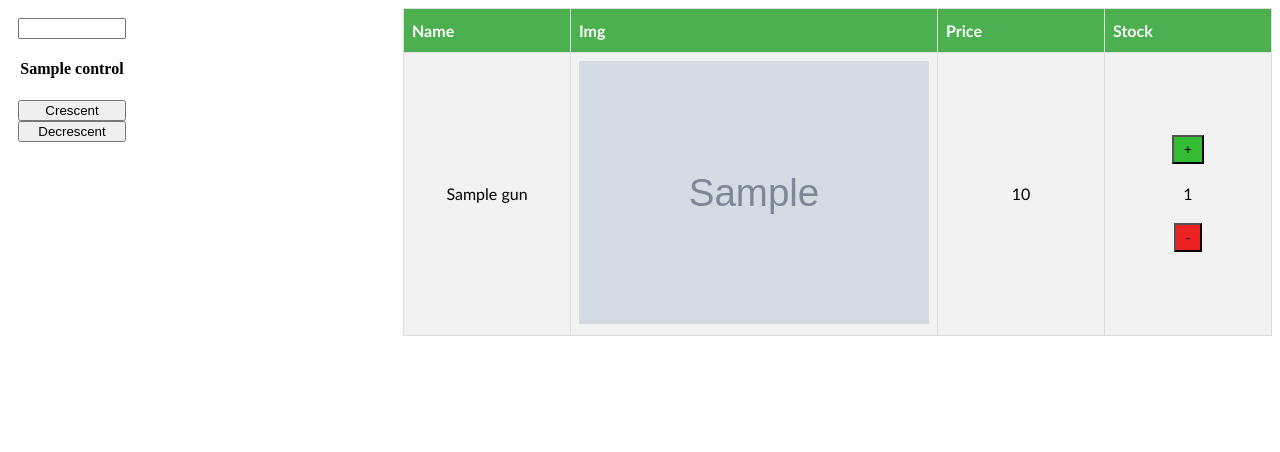
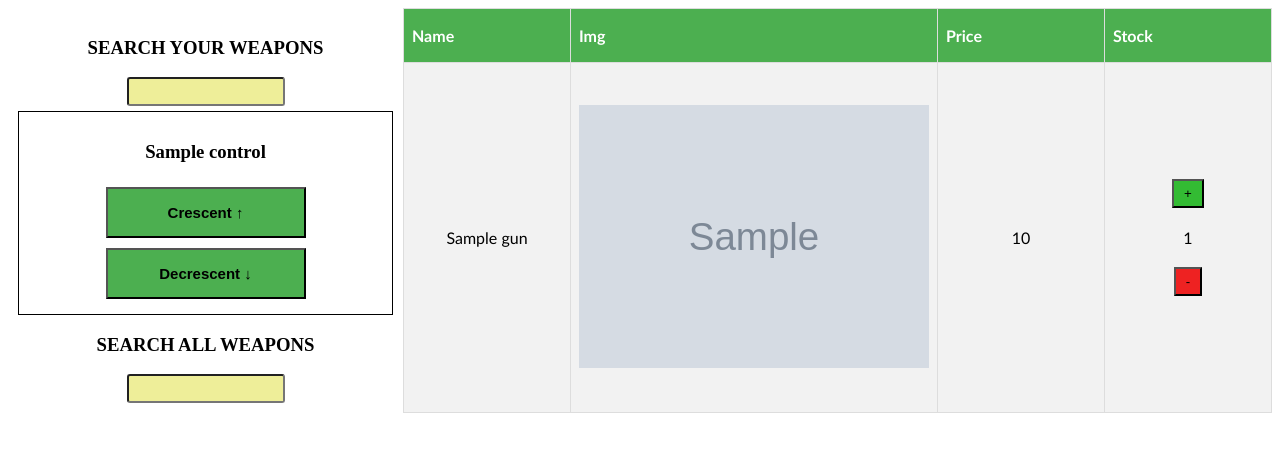
Before and after one commit to tavaresfajardo/pro20, a Django app: template edc_tp2/templates/search.html in a window 1280 px wide. Shown: the top 452 px of the page. Run offline with Django 3.2, Linux system fonts and the light colour scheme; the template is opened without the code that fills it: most values are stand-ins (such as "Sample title", 1, 10 or a date in 2020); grey boxes marked "Sample" are stand-in pictures.

Commit message:
css changes

```diff
--- a/edc_tp2/templates/index.html
+++ b/edc_tp2/templates/index.html
@@ -142,8 +142,7 @@ label {
 						<li><a href="#" data-nav-section="services">Services</a></li>
 						<li><a href="#" data-nav-section="portfolio">Top Guns</a></li>
 						<li><a href="#" data-nav-section="about">Gun Stock</a></li>
-						<button id="bomdia" onclick="myFunction()">Click me</button>
-						<input type="text" id="demo">
+						<button id="bomdia" onclick="myFunction()">Search</button>
 					</ul>
 				</div>
 			</div>
@@ -382,7 +381,6 @@ label {
 
 <script>
 		function myFunction() {
-		  var a = document.getElementById("demo").value
 		  window.location.replace("/search");
 		  console.log(a)
 		  document.getElementById("bomdia").innerHTML = a
--- a/edc_tp2/templates/search.html
+++ b/edc_tp2/templates/search.html
@@ -11,18 +11,22 @@ table, td, th {
 
 <div class="search">
     <div class="search__options">
-        <input style="width:100px" id="filterinput" type="text">
-        {% for control in controls %}
-            <div>
-                <h4>{{control.label}}</h4>
-                <div>
+        <div>
+            <h3>SEARCH YOUR WEAPONS</h3>
+            <input style="width:150px" id="filterinput" class="input" type="text">
+            {% for control in controls %}
+                <div class="search__control">
+                    <h3>{{control.label}}</h3>
+                    <div>
+                        <button onclick="executeQuery({{control.setting}},0)"> Crescent &uarr;</button>
+                        <button onclick="executeQuery({{control.setting}},1)"> Decrescent &darr;</button>
+                    </div>
+                </div>
+            {% endfor %}
+            <h3>SEARCH ALL WEAPONS</h3>
+            <input style="width:150px" id="filterinputwiki" class="input" type="text">
+        </div>
 
-                    <button onclick="executeQuery({{control.setting}},0)"> Crescent </button>
-                    <button onclick="executeQuery({{control.setting}},1)"> Decrescent </button>
-
-                </div>
-            </div>
-        {% endfor %}
     </div>
     <div class="align__table">
         <table id="customers">
@@ -85,18 +89,28 @@ table, td, th {
 }
 .search {
     display: grid;
-    grid-template-columns: min-content 1fr;
+    grid-template-columns: 1fr min-content;
     text-align: center;
 }
 .search__options {
     display: flex;
     flex-direction: column;
-    align-items: stretch;
+    align-items: center;
     padding: 10px;
 
 }
+.search__control {
+    border: 1px solid black;
+    margin: 5px auto;
+    padding: 10px;
+}
 .search__options button {
-    width: 100%;
+    width: 200px;
+    padding: 15px 0;
+    margin: 5px;
+    font-size:15px;
+    background-color: #4CAF50;
+    font-weight: 600;
 
 }
 
@@ -113,7 +127,11 @@ table, td, th {
 .btn-green{
     background-color: #33bb33;
 }
-
+.input {
+    border-radius: 3px;
+    font-size: 20px;
+    background-color: #eeee99;
+}
 
 #customers {
   font-family: "Trebuchet MS", Arial, Helvetica, sans-serif;
```
